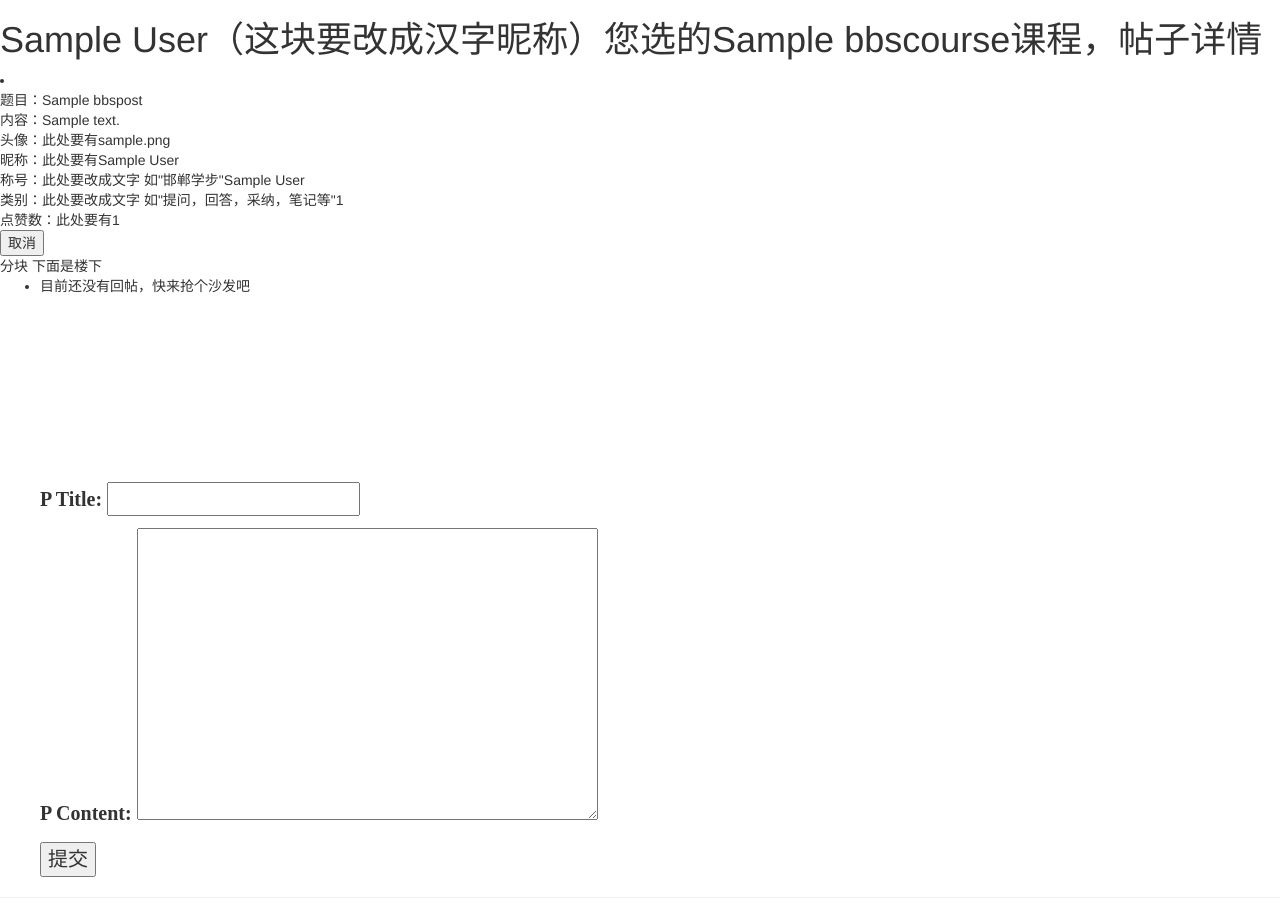
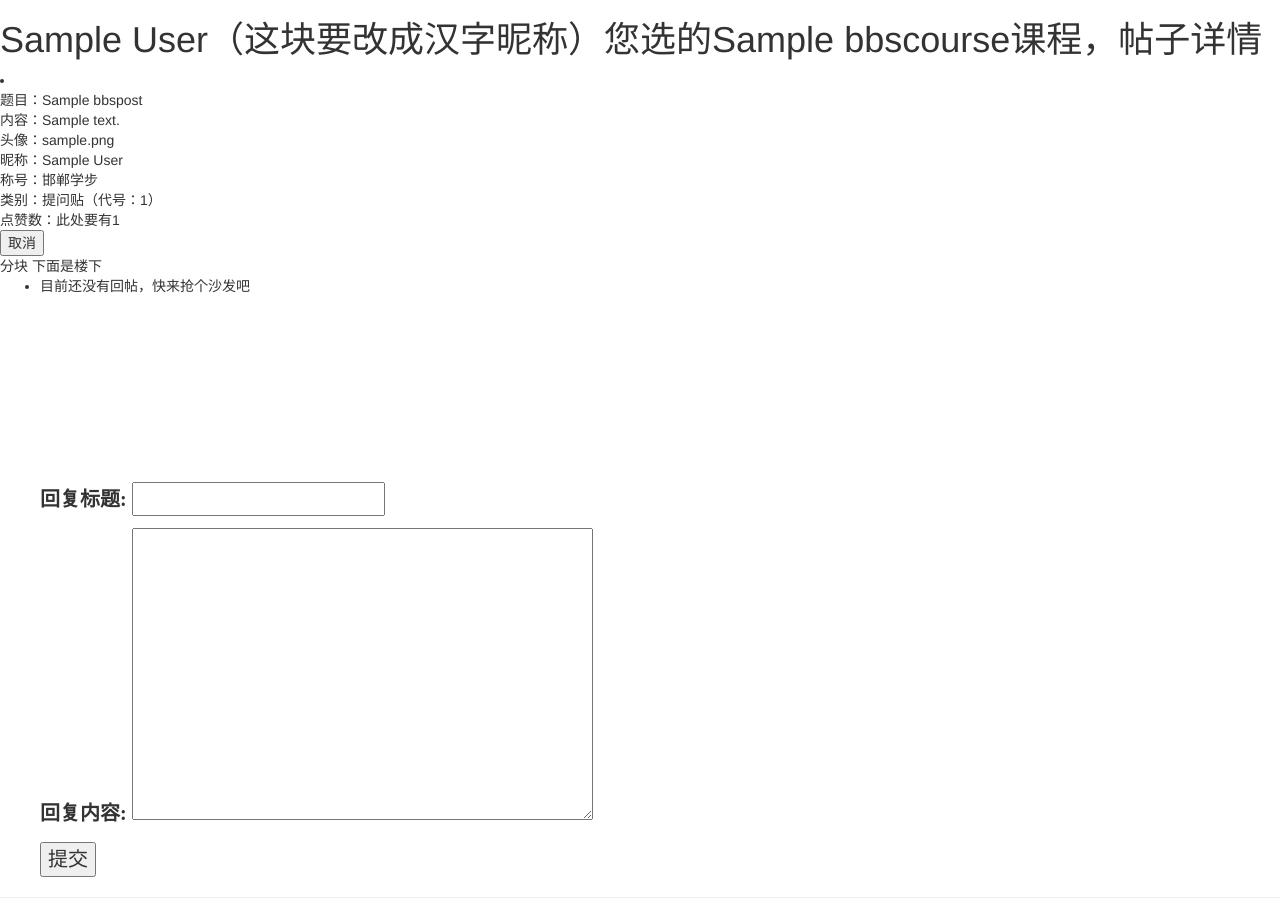
Before and after one commit to yangsz14/xuetangPlus, a Django app: page /course/1/post/1/ in a window 1280 px wide. Shown: the part 52-970 px from the top of the page. Run offline with Django 3.2, Linux system fonts and the light colour scheme; a user stored in the database is signed in; tables that the repository leaves empty hold one stand-in row (values such as "Sample post"); some libraries are stand-ins or nearby versions.

Commit message:
Add Big discussion

```diff
--- a/web/forms.py
+++ b/web/forms.py
@@ -6,3 +6,7 @@ class ReplyForm(forms.ModelForm):
     class Meta:
         model = BBSPost
         fields = ('P_Title','P_Content')
+        labels = {
+            "P_Title": "回复标题",
+            "P_Content": "回复内容",
+        }
--- a/web/models.py
+++ b/web/models.py
@@ -7,7 +7,8 @@ class BBSUser(models.Model):
     user = models.OneToOneField(User, on_delete=models.CASCADE)
     U_studentid = models.CharField(max_length=15)
     U_password = models.CharField(max_length=100)
-    U_name = models.TextField(blank=True)
+    U_name = models.CharField(blank=True,max_length=50)
+    U_RealName = models.CharField(blank=True,max_length=50)
     U_Major = models.TextField(blank=True)
     U_Description = models.TextField(null=True, blank=True)
     U_Image = models.ImageField(null=True, blank=True)
@@ -26,6 +27,7 @@ class BBSUser(models.Model):
 
 class BBSCourse(models.Model):
     C_Name = models.CharField(max_length=100)
+    C_SeqNum = models.CharField(blank=True,max_length=10)
 
     def __str__(self):
         return self.C_Name
--- a/web/templates/web/course_bbs_detail.html
+++ b/web/templates/web/course_bbs_detail.html
@@ -8,10 +8,16 @@
     <li>
         <div>题目：{{ bigpost.P_Title }}</div>
         <div>内容：{{ bigpost.P_Content}}</div>
-        <div>头像：此处要有{{ bigpost.P_User.U_Image}}</div>
-        <div>昵称：此处要有{{ bigpost.P_User.U_name}}</div>
-        <div>称号：此处要改成文字 如"邯郸学步"{{ bigpost.P_User.U_name}}</div>
-        <div>类别：此处要改成文字 如"提问，回答，采纳，笔记等"{{ bigpost.P_Type}}</div>
+        <div>头像：{{ bigpost.P_User.U_Image}}</div>
+        <div>昵称：{{ bigpost.P_User.U_name}}</div>
+        <div>称号：邯郸学步</div>
+        {% if bigpost.P_Type == 0 %}
+            <div>类别：普通贴（代号：{{ bigpost.P_Type}}）</div>
+        {% elif bigpost.P_Type == 1%}
+            <div>类别：提问贴（代号：{{ bigpost.P_Type}}）</div>
+        {% elif bigpost.P_Type == 2%}
+            <div>类别：笔记贴（代号：{{ bigpost.P_Type}}）</div>
+        {% endif %}
         <div>点赞数：此处要有{{ bigpost.P_LikeNum}}</div>
 
         {% if islike %}
@@ -26,11 +32,17 @@
     <li>
         <div>题目：{{ post.P_Title }}</div>
         <div>内容：{{ post.P_Content}}</div>
-        <div>头像：此处要有{{ post.P_User.U_Image}}</div>
-        <div>昵称：此处要有{{ post.P_User.U_name}}</div>
-        <div>称号：此处要改成文字 如"邯郸学步"{{ post.P_User.U_name}}</div>
-        <div>类别：此处要改成文字 如"提问，回答，采纳，笔记等"{{ post.P_Type}}</div>
-        <div>点赞数：此处要有{{ post.P_LikeNum}}</div>
+        <div>头像：{{ post.P_User.U_Image}}</div>
+        <div>昵称：{{ post.P_User.U_name}}</div>
+        <div>称号：邯郸学步</div>
+        {% if post.P_Type == 0 %}
+            <div>类别：普通贴（代号：{{ post.P_Type}}）</div>
+        {% elif post.P_Type == 1%}
+            <div>类别：提问贴（代号：{{ post.P_Type}}）</div>
+        {% elif post.P_Type == 2%}
+            <div>类别：笔记贴（代号：{{ post.P_Type}}）</div>
+        {% endif %}
+        <div>点赞数：{{ post.P_LikeNum}}</div>
     </li>
 {% empty %}
     <li>目前还没有回帖，快来抢个沙发吧</li>
--- a/web/views.py
+++ b/web/views.py
@@ -29,8 +29,22 @@ gpb_amount = {
         'reply': 20,
     }
 
+type_dic = {
+    '普通贴':0,
+    '提问贴':1,
+    '笔记贴':2,
+    '回答贴':3,
+    '大讨论区':4,
+}
+
 def bbs_list(request):
-    return render(request, 'index.html')
+    if not request.user.is_authenticated():
+        return HttpResponseRedirect('/login/')
+    bestposts = BBSPost.objects.filter(P_Parent=None,P_Type=type_dic['大讨论区'])
+    bestposts = list(bestposts)
+    bestposts = sorted(bestposts,key=lambda x:x.P_LikeNum,reverse=True)
+    posts = bestposts[1:10]
+    return render(request, 'index.html',{'posts':posts})
 
 
 def validate_user(request,studentid,password):
```
Also changed, not shown: web/templates/index.html (+25 -0 lines), 1 other file.
